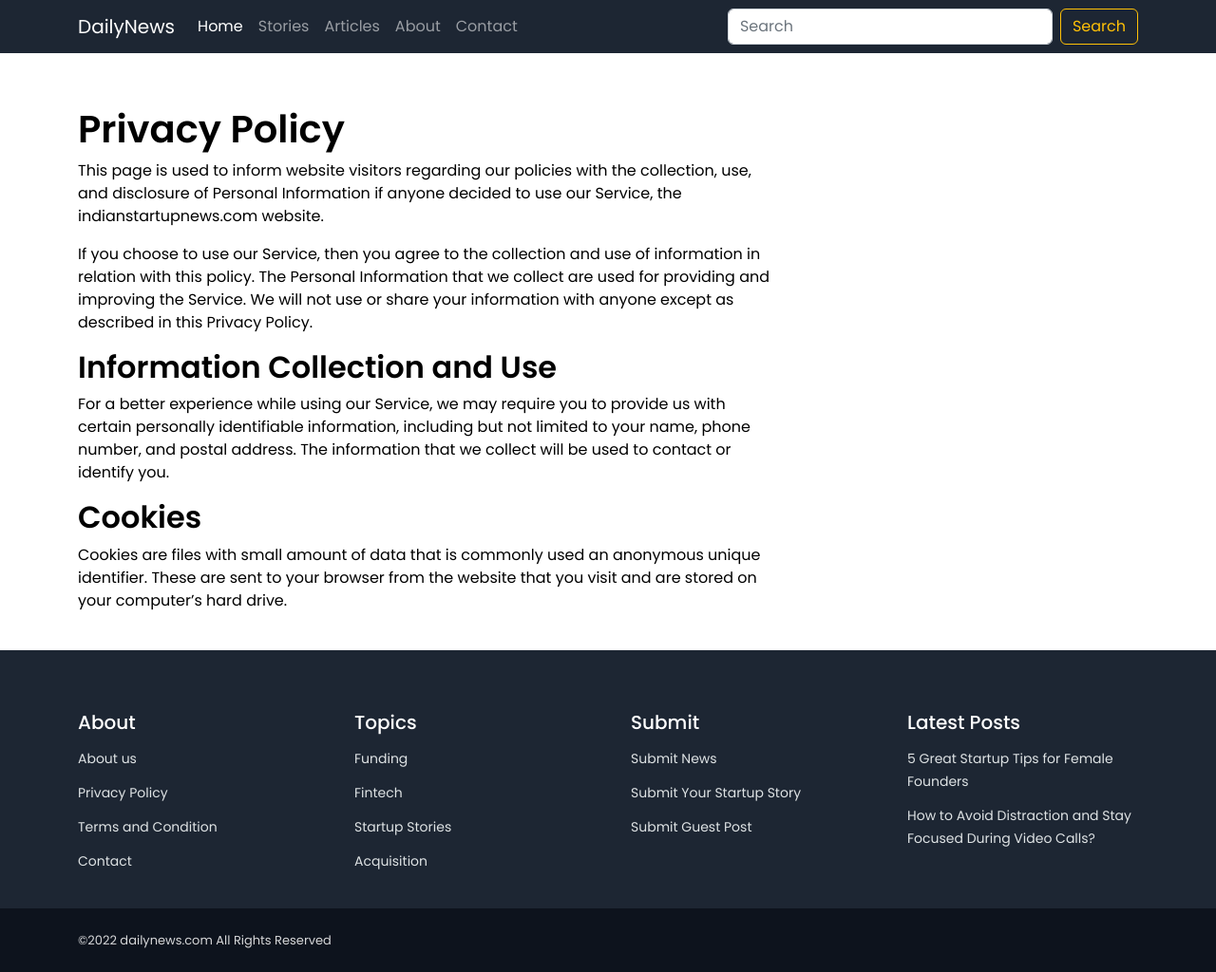
After one commit to sunilyadav-web/TheStartupGazette, a Django app: page /privacy-policy/ in a window 1280 px wide. The commit adds this page. Shown: the whole page at 95% size. Run offline with Django 4.2, Linux system fonts and the light colour scheme; data comes from the database, SQL or seed files in the repository; some libraries are stand-ins or nearby versions.

Commit message:
added privacy policy page

```diff
--- a/home/templates/home/base.html
+++ b/home/templates/home/base.html
@@ -99,7 +99,7 @@
             <h5 class="footer-heading ">About</h5>
             <ul class="footer-links list-unstyled ">
               <li><a href="{% url 'home:aboutus' %}" class="footer-link"></i> About us</a></li>
-              <li><a href="#" class="footer-link">Privacy Policy</a></li>
+              <li><a href="{% url 'home:privacy-policy' %}" class="footer-link">Privacy Policy</a></li>
               <li><a href="{% url 'home:term-and-condition' %}" class="footer-link"> Terms and Condition</a></li>
               <li><a href="{% url 'home:contact' %}" class="footer-link"> Contact</a></li>
             </ul>
--- /dev/null
+++ b/home/templates/home/privacy_policy.html
@@ -0,0 +1,32 @@
+{% extends './base.html' %} {% load static %}
+{% block metatags %}{% endblock metatags %}
+
+{% block title %}Privacy Policy{% endblock title %}
+
+{% block body %}
+<section id="privacy-policy" class="py-5 my-2">
+<div class="container">
+    <div class="row">
+        <div class="col-8">
+            <h1>Privacy Policy</h1>
+            <p>
+                This page is used to inform website visitors regarding our policies with the collection, use, and disclosure of Personal Information if anyone decided to use our Service, the indianstartupnews.com website.
+            </p>
+            <p>If you choose to use our Service, then you agree to the collection and use of information in relation with this policy. The Personal Information that we collect are used for providing and improving the Service. We will not use or share your information with anyone except as described in this Privacy Policy.
+
+            </p>
+            <h2>
+                Information Collection and Use
+            </h2>
+            <p>For a better experience while using our Service, we may require you to provide us with certain personally identifiable information, including but not limited to your name, phone number, and postal address. The information that we collect will be used to contact or identify you.
+
+            </p>
+            <h2>Cookies</h2>
+            <p>
+                Cookies are files with small amount of data that is commonly used an anonymous unique identifier. These are sent to your browser from the website that you visit and are stored on your computer’s hard drive.
+            </p>
+        </div>
+    </div>
+</div>
+</section>
+{% endblock body %}
--- a/home/urls.py
+++ b/home/urls.py
@@ -9,5 +9,6 @@ urlpatterns = [
     path('contact/',contact, name='contact'),
     path('aboutus/',aboutUs, name='aboutus'),
     path('search/',search,name='search'),
-    path('term-and-condition/',termAndCondition,name='term-and-condition')
+    path('term-and-condition/',termAndCondition,name='term-and-condition'),
+    path('privacy-policy/',privacyPolicy,name="privacy-policy"),
 ]
--- a/home/views.py
+++ b/home/views.py
@@ -139,3 +139,11 @@ def termAndCondition(request):
     except Exception as e:
         print("Term and Condition Exception : ",e)
     return render(request,'home/term_condition.html',context)
+
+def privacyPolicy(request):
+    context={}
+    try:
+        context['topics']=Tag.objects.all()
+    except Exception as e:
+        print('Privacy Policy Exception : ',e)
+    return render(request,'home/privacy_policy.html',context)
```
